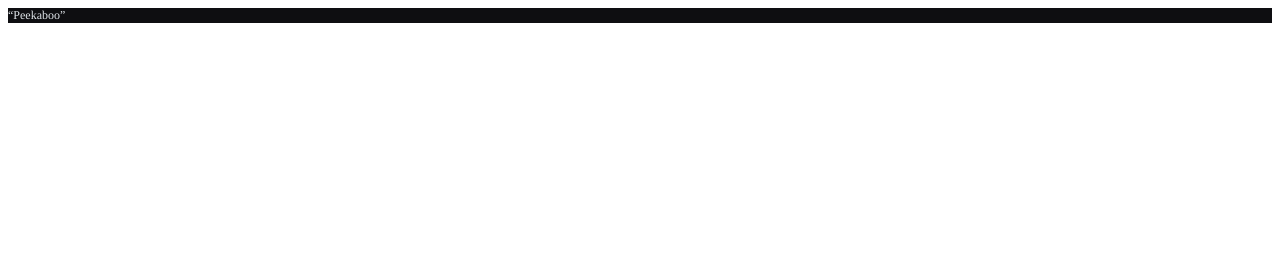
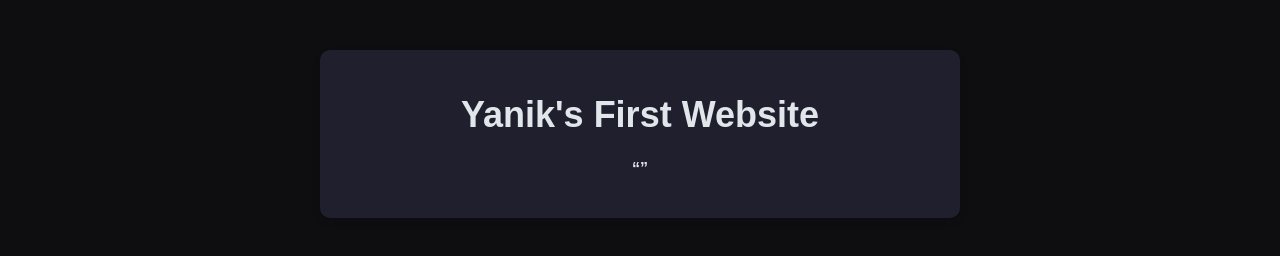
Before and after one commit to Kinya11/MeTryAgain, a plain HTML site: page index.html in a window 1280 px wide. Drawn offline with Linux system fonts and the light colour scheme.

Commit message:
index.html

```diff
--- a/index.html
+++ b/index.html
@@ -3,15 +3,42 @@
 <head>
   <meta http-equiv="Content-Type" content="text/html; charset=utf-8">
   <meta http-equiv="Content-Style-Type" content="text/css">
-  <title></title>
+  <title>Yanik's First Website</title>
   <meta name="Generator" content="Cocoa HTML Writer">
   <meta name="CocoaVersion" content="2299.77">
   <style type="text/css">
-    p.p1 {margin: 0.0px 0.0px 0.0px 0.0px; font: 12.0px Times; color: #e1e6eb; -webkit-text-stroke: #e1e6eb; background-color: #0e0e11}
-    span.s1 {font-kerning: none}
+    body {
+      background-color: #0e0e11; /* Dark background color */
+      color: #e1e6eb; /* Light text color */
+      font-family: Arial, sans-serif; /* Font family for text */
+    }
+    .content {
+      margin: 50px auto;
+      max-width: 600px;
+      padding: 20px;
+      background-color: #1f1f2e; /* Lighter background color */
+      border-radius: 10px; /* Rounded corners */
+      box-shadow: 0 4px 8px rgba(0,0,0,0.1); /* Box shadow for depth */
+      text-align: center; /* Center align content */
+    }
+    h1 {
+      font-size: 36px; /* Larger font size for heading */
+      font-weight: bold; /* Bold font weight */
+      margin-bottom: 20px; /* Bottom margin for spacing */
+    }
+    p {
+      font-size: 16px; /* Regular font size for paragraphs */
+      line-height: 1.6; /* Increased line height */
+    }
+    span {
+      font-weight: bold; /* Bold text */
+    }
   </style>
 </head>
 <body>
-<p class="p1"><span class="s1">“Peekaboo”</span></p>
+  <div class="content">
+    <h1>Yanik's First Website</h1>
+    <p><span>“”</span></p>
+  </div>
 </body>
 </html>
```
